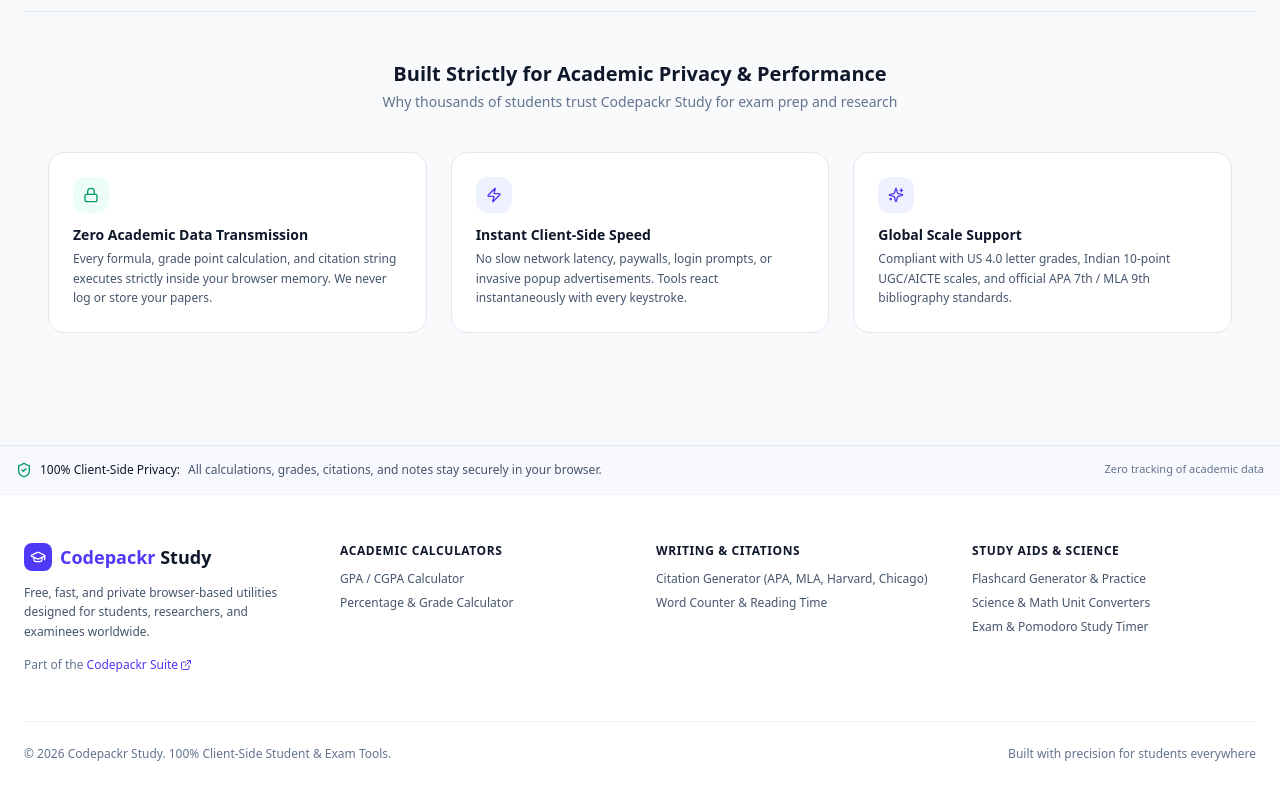
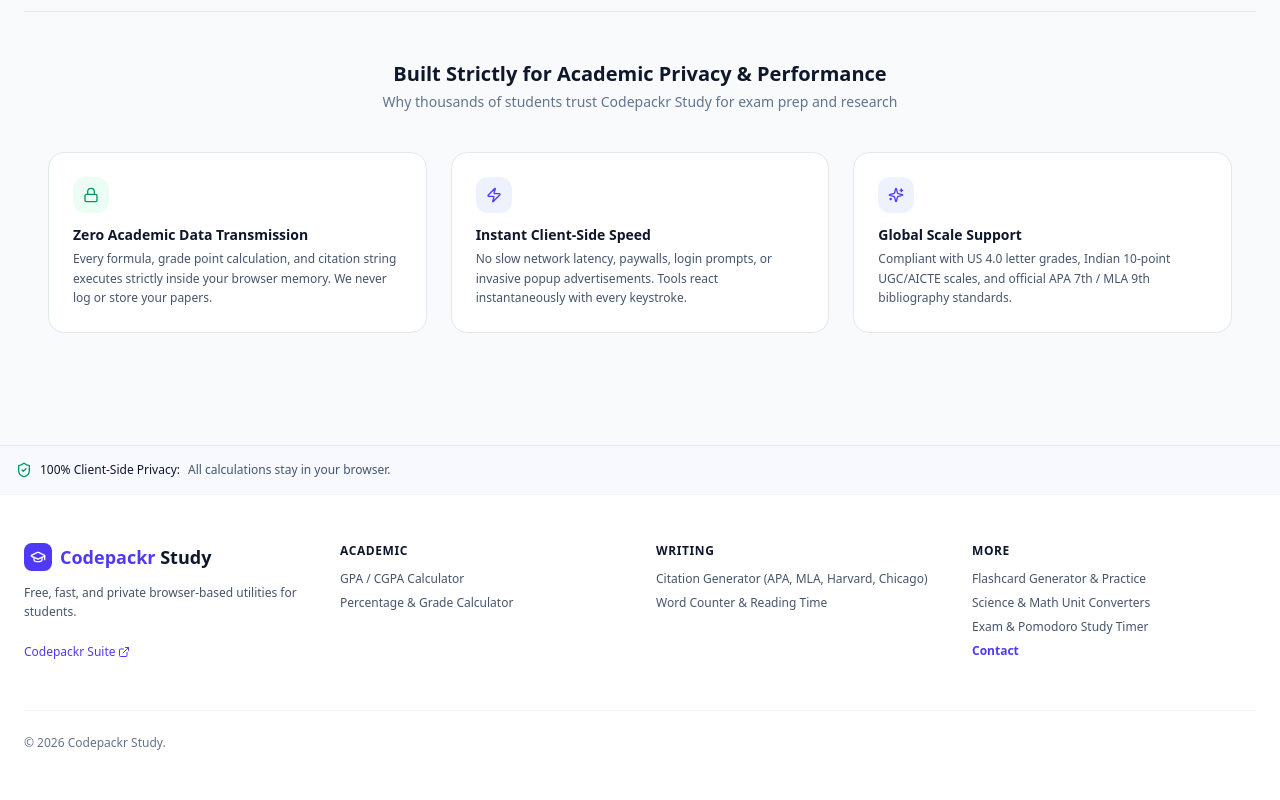
Before and after one commit to coolnaveen99/codepackr-study, a React (Vite) app: page / in a window 1280 px wide. Shown: the part 1436-2236 px from the top of the page. Built offline with nearby package versions, Linux system fonts and the light colour scheme; the HTML template or start-up script is replaced by a standard one.

Commit message:
Add Contact link to study footer

```diff
--- a/src/components/layout/Footer.tsx
+++ b/src/components/layout/Footer.tsx
@@ -5,28 +5,23 @@
 
 interface FooterProps {
   onSelectTool: (tool: ToolDefinition) => void
+  onOpenContact?: () => void
 }
 
-export const Footer: React.FC<FooterProps> = ({ onSelectTool }) => {
+export const Footer: React.FC<FooterProps> = ({ onSelectTool, onOpenContact }) => {
   return (
     <footer className="border-t border-slate-200 dark:border-slate-800 bg-white dark:bg-slate-900 mt-20 transition-colors">
-      {/* Privacy guarantee banner */}
       <div className="border-b border-slate-100 dark:border-slate-800/80 bg-indigo-50/50 dark:bg-indigo-950/20 py-4 px-4">
         <div className="max-w-7xl mx-auto flex flex-col sm:flex-row items-center justify-between gap-3 text-xs text-slate-600 dark:text-slate-400">
           <div className="flex items-center gap-2">
             <ShieldCheck className="w-4 h-4 text-emerald-600 dark:text-emerald-400 shrink-0" />
-            <span className="font-medium text-slate-900 dark:text-slate-200">
-              100% Client-Side Privacy:
-            </span>
-            <span>All calculations, grades, citations, and notes stay securely in your browser.</span>
+            <span className="font-medium text-slate-900 dark:text-slate-200">100% Client-Side Privacy:</span>
+            <span>All calculations stay in your browser.</span>
           </div>
-          <span className="text-slate-500 text-[11px]">Zero tracking of academic data</span>
         </div>
       </div>
-
       <div className="max-w-7xl mx-auto px-4 sm:px-6 py-12">
         <div className="grid grid-cols-1 md:grid-cols-4 gap-8 mb-12">
-          {/* Col 1: Brand & Identity */}
           <div className="md:col-span-1">
             <div className="flex items-center gap-2 mb-3">
               <div className="w-7 h-7 rounded-lg bg-indigo-600 text-white flex items-center justify-center">
@@ -37,89 +32,40 @@
               </span>
             </div>
             <p className="text-xs text-slate-600 dark:text-slate-400 leading-relaxed mb-4">
-              Free, fast, and private browser-based utilities designed for students, researchers, and examinees worldwide.
+              Free, fast, and private browser-based utilities for students.
             </p>
-            <div className="text-xs text-slate-500 dark:text-slate-500">
-              Part of the{' '}
-              <a
-                href="https://www.codepackr.com"
-                target="_blank"
-                rel="noopener noreferrer"
-                className="text-indigo-600 dark:text-indigo-400 hover:underline font-medium inline-flex items-center gap-0.5"
-              >
-                Codepackr Suite <ExternalLink className="w-3 h-3" />
-              </a>
-            </div>
+            <a href="https://www.codepackr.com" target="_blank" rel="noopener noreferrer" className="text-indigo-600 text-xs font-medium inline-flex items-center gap-0.5">
+              Codepackr Suite <ExternalLink className="w-3 h-3" />
+            </a>
           </div>
-
-          {/* Col 2: Academic Calculators */}
           <div>
-            <h3 className="text-xs font-semibold uppercase tracking-wider text-slate-900 dark:text-slate-200 mb-3">
-              Academic Calculators
-            </h3>
+            <h3 className="text-xs font-semibold uppercase tracking-wider mb-3">Academic</h3>
             <ul className="space-y-2 text-xs">
               {TOOLS.filter(t => t.category === 'academic').map(tool => (
-                <li key={tool.id}>
-                  <button
-                    onClick={() => onSelectTool(tool)}
-                    className="text-slate-600 dark:text-slate-400 hover:text-indigo-600 dark:hover:text-indigo-400 transition cursor-pointer text-left"
-                  >
-                    {tool.name}
-                  </button>
-                </li>
+                <li key={tool.id}><button onClick={() => onSelectTool(tool)} className="text-slate-600 hover:text-indigo-600">{tool.name}</button></li>
               ))}
             </ul>
           </div>
-
-          {/* Col 3: Writing & Citations */}
           <div>
-            <h3 className="text-xs font-semibold uppercase tracking-wider text-slate-900 dark:text-slate-200 mb-3">
-              Writing & Citations
-            </h3>
+            <h3 className="text-xs font-semibold uppercase tracking-wider mb-3">Writing</h3>
             <ul className="space-y-2 text-xs">
               {TOOLS.filter(t => t.category === 'citations').map(tool => (
-                <li key={tool.id}>
-                  <button
-                    onClick={() => onSelectTool(tool)}
-                    className="text-slate-600 dark:text-slate-400 hover:text-indigo-600 dark:hover:text-indigo-400 transition cursor-pointer text-left"
-                  >
-                    {tool.name}
-                  </button>
-                </li>
+                <li key={tool.id}><button onClick={() => onSelectTool(tool)} className="text-slate-600 hover:text-indigo-600">{tool.name}</button></li>
               ))}
             </ul>
           </div>
-
-          {/* Col 4: Study Aids & Science */}
           <div>
-            <h3 className="text-xs font-semibold uppercase tracking-wider text-slate-900 dark:text-slate-200 mb-3">
-              Study Aids & Science
-            </h3>
+            <h3 className="text-xs font-semibold uppercase tracking-wider mb-3">More</h3>
             <ul className="space-y-2 text-xs">
               {TOOLS.filter(t => t.category === 'study-aids' || t.category === 'science').map(tool => (
-                <li key={tool.id}>
-                  <button
-                    onClick={() => onSelectTool(tool)}
-                    className="text-slate-600 dark:text-slate-400 hover:text-indigo-600 dark:hover:text-indigo-400 transition cursor-pointer text-left"
-                  >
-                    {tool.name}
-                  </button>
-                </li>
+                <li key={tool.id}><button onClick={() => onSelectTool(tool)} className="text-slate-600 hover:text-indigo-600">{tool.name}</button></li>
               ))}
+              <li><button onClick={onOpenContact} className="text-indigo-600 font-semibold">Contact</button></li>
             </ul>
           </div>
         </div>
-
-        {/* Bottom bar */}
-        <div className="pt-6 border-t border-slate-100 dark:border-slate-800 flex flex-col sm:flex-row items-center justify-between gap-4 text-xs text-slate-500 dark:text-slate-500">
-          <div>
-            © {new Date().getFullYear()} Codepackr Study. 100% Client-Side Student & Exam Tools.
-          </div>
-          <div className="flex items-center gap-4">
-            <span className="inline-flex items-center gap-1">
-              Built with precision for students everywhere
-            </span>
-          </div>
+        <div className="pt-6 border-t border-slate-100 dark:border-slate-800 text-xs text-slate-500">
+          © {new Date().getFullYear()} Codepackr Study.
         </div>
       </div>
     </footer>
```
